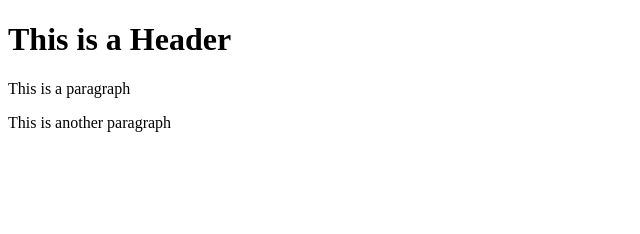
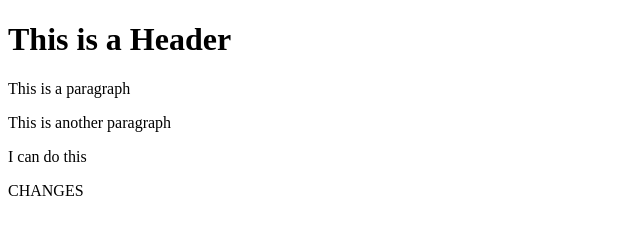
Before and after one commit to sudeepbk/git-test, a website: page index.html in a window 1280 px wide. Shown: the whole page, without its empty margins (0-640 px from the left). Drawn offline with Linux system fonts and the light colour scheme.

Commit message:
Using npm

```diff
--- a/index.html
+++ b/index.html
@@ -4,5 +4,7 @@
     <h1>This is a Header</h1>
     <p>This is a paragraph</p>
     <p>This is another paragraph</p>
+    <p>I can do this</p>
+    <p>CHANGES</p>
   </body>
 </html>
```
Also changed, not shown: package.json (added, +25 -0 lines), 2 other files.
